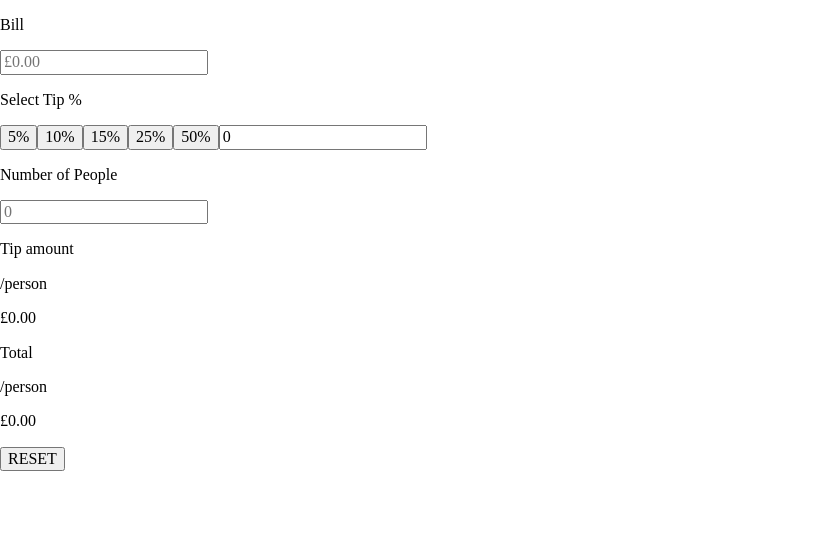
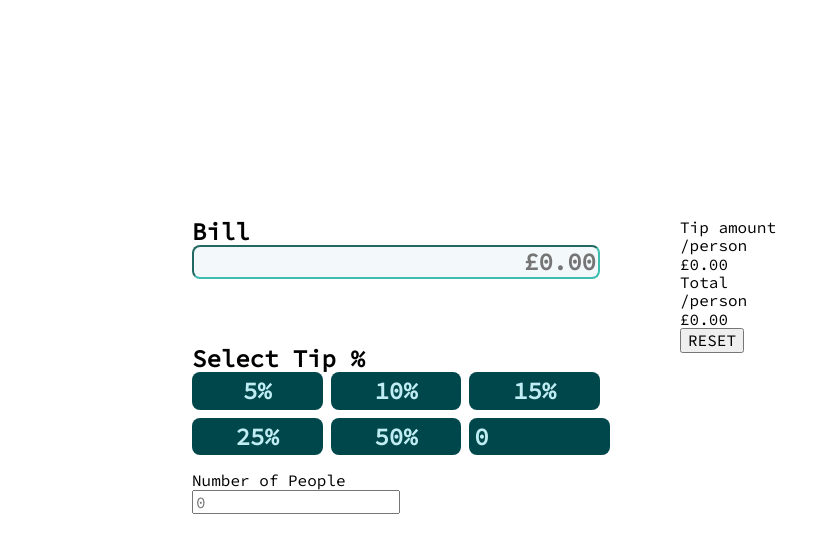
Before and after one commit to ndrj19/tip-splitter, a React (Vite) app in the folder App/: page / in a window 1280 px wide. Shown: the top 552 px of the page, without its empty margins (0-838 px from the left). Built offline with nearby package versions, Linux system fonts and the light colour scheme.

Commit message:
add some CSS

```diff
--- a/App/src/App.css
+++ b/App/src/App.css
@@ -0,0 +1,50 @@
+body {
+  display: flex;
+}
+
+#root {
+  font-family: 'Source Code Pro', monospace;
+  width: 100%;
+  display: grid;
+  grid-template-columns: 1fr;
+  grid-template-rows: auto;
+  gap: 1rem 1rem;
+}
+
+@media only screen and (min-width: 750px) {
+  body {
+    height: 100vh;
+    justify-content: center;
+    align-items: center;
+  }
+  #root {
+    width: 75%;
+    justify-self: center;
+    grid-template-columns: 1fr 1fr;
+    grid-template-rows: repeat(3, 1fr);
+  }
+  .billamount {
+    grid-column-start: 1;
+    grid-column-end: 2;
+    grid-row-start: 1;
+    grid-row-end: 2;
+  }
+  .tippercentages {
+    grid-column-start: 1;
+    grid-column-end: 2;
+    grid-row-start: 2;
+    grid-row-end: 3;
+  }
+  .numberofpeople {
+    grid-column-start: 1;
+    grid-column-end: 2;
+    grid-row-start: 3;
+    grid-row-end: 4;
+  }
+  .displaytip {
+    grid-column-start: 2;
+    grid-column-end: 3;
+    grid-row-start: 1;
+    grid-row-end: 4;
+  }
+}
--- a/App/src/components/BillAmount/BillAmount.css
+++ b/App/src/components/BillAmount/BillAmount.css
@@ -0,0 +1,21 @@
+.billamount {
+  display: flex;
+  flex-direction: column;
+  padding: 0 2rem;
+}
+
+.billamount p {
+  font-size: 1.5rem;
+  font-weight: bold;
+  margin: 0;
+}
+
+#billamount {
+  color: #3cbdb0;
+  font-weight: bold;
+  background-color: #f3f8fb;
+  border-color: #3cbdb0;
+  border-radius: 0.5rem;
+  font-size: 1.5rem;
+  text-align: end;
+}
--- a/App/src/components/DisplayTip/DisplayTip.css
+++ b/App/src/components/DisplayTip/DisplayTip.css
@@ -0,0 +1,7 @@
+.displaytip {
+  padding: 0 2rem;
+}
+
+.displaytip p {
+  margin: 0;
+}
--- a/App/src/components/NumberOfPeople/NumberOfPeople.css
+++ b/App/src/components/NumberOfPeople/NumberOfPeople.css
@@ -0,0 +1,7 @@
+.numberofpeople {
+  padding: 0 2rem;
+}
+
+.numberofpeople p {
+  margin: 0;
+}
--- a/App/src/components/TipPercentage/TipPercentage.css
+++ b/App/src/components/TipPercentage/TipPercentage.css
@@ -0,0 +1,28 @@
+.tippercentages {
+  padding: 0 2rem;
+}
+
+.tippercentages p {
+  font-size: 1.5rem;
+  font-weight: bold;
+  margin: 0;
+}
+
+.tipbtns {
+  display: grid;
+  grid-template-columns: repeat(3, 1fr);
+  grid-template-rows: 1fr 1fr;
+  gap: 0.5rem;
+}
+
+.tipbtn {
+  background-color: #00474b;
+  color: #bfedf3;
+  font-size: 1.5rem;
+  font-weight: bold;
+  border-radius: 0.5rem;
+  border: 1px solid transparent;
+  cursor: pointer;
+  padding: 0.25rem;
+  width: 100%;
+}
```
Also changed, not shown: 1 other file (tests, documents, lock files or other folders).
